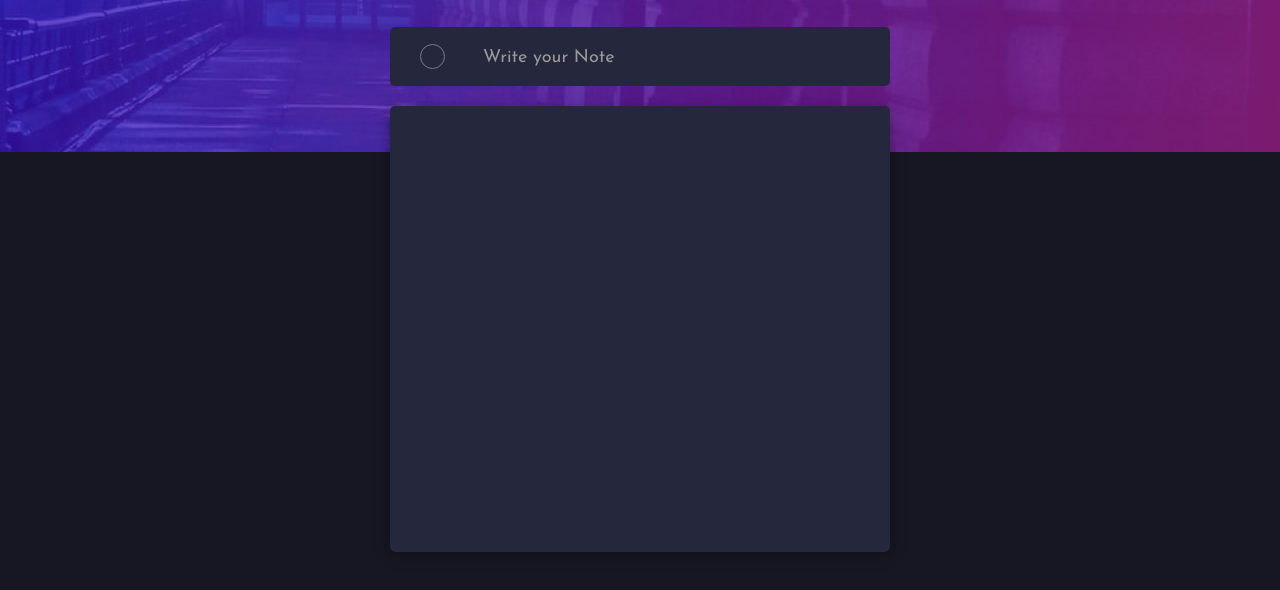
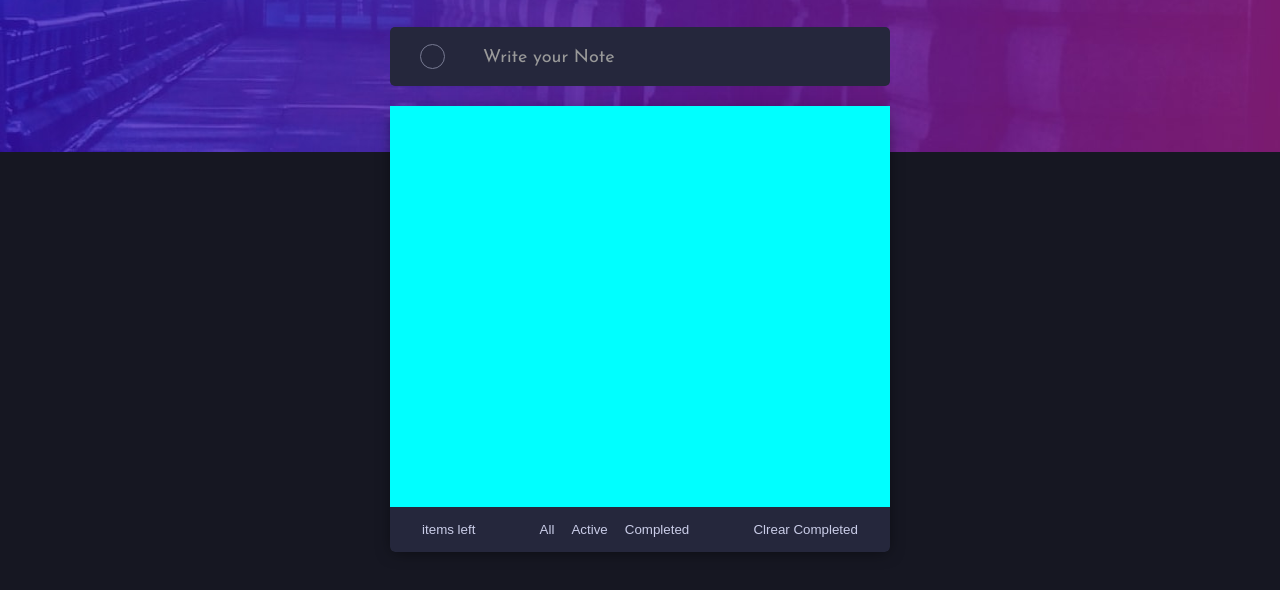
Before and after one commit to BrayanGarzon/Todo-App, a plain HTML site: page index.html in a window 1280 px wide. Shown: the part 148-738 px from the top of the page. Drawn offline with Linux system fonts and the light colour scheme.

Commit message:
add buttons comand

```diff
--- a/assets/main.js
+++ b/assets/main.js
@@ -3,6 +3,7 @@ const cuerpo = document.body;
 const inputText = document.getElementById('inputText');
 const listTareas = document.getElementById('listTareas');
 const textInput = document.getElementById('textInput');
+const botones = document.querySelectorAll('button');
 // Variable para rastrear el estado actual
 let estadoTema = 'sol'; // Inicialmente, asumimos que está en modo "sol"
 
@@ -24,6 +25,11 @@ iconoThema.addEventListener('click', function() {
 
         textInput.style.color = ' hsl(235, 19%, 35%)';
 
+        //color de los botnes del comando
+        botones.forEach(function(button) {
+            button.style.color = 'hsl(235, 19%, 35%)';
+          });
+
 
     } else {
 
@@ -43,5 +49,40 @@ iconoThema.addEventListener('click', function() {
         //style text input
         textInput.style.color = 'hsl(234, 39%, 85%)';
 
+        //color de los botnes del comando
+        botones.forEach(function(button) {
+            button.style.color = 'hsl(234, 39%, 85%)';
+          });
     }
 });
+
+
+//SECTION CHECBOX AND INPUT TAREA
+
+
+const miCheckbox = document.getElementById("miCheckbox");
+const tarea = document.getElementById('textInput');
+
+miCheckbox.addEventListener("click", function() {
+
+  if (miCheckbox.checked) {
+    const textoEscrito = tarea.value;
+
+    console.log(textoEscrito);
+
+
+
+    // Deseleccionar el checkbox después de 2 segundos
+    setTimeout(function() {
+    //limpiando el input
+    tarea.value = '';
+
+      miCheckbox.checked = false;
+    }, 500); // medio segundo
+  } else {
+
+    miCheckbox.value = '';
+
+    console.log("El checkbox está desmarcado.");
+  }
+});
--- a/assets/styles.css
+++ b/assets/styles.css
@@ -189,3 +189,30 @@ section .contenedor .listTareas{
 .attribution p a{
     text-decoration: none;
 }
+
+.contenedor .listTareas .listado{
+    width: 100%;
+    background-color: aqua;
+    height: 90%;
+}
+.contenedor .listTareas .control{
+    width: 100%;
+    height: 10%;
+    display: flex;
+    flex-direction: row;
+    justify-content: space-around;
+    align-items: center;
+
+}
+
+.contenedor .listTareas .control .comandos{
+    gap: 10px;
+}
+
+button{
+
+    background-color: transparent;
+    border: none;
+    cursor: pointer;
+    color: hsl(234, 39%, 85%);
+}
--- a/index.html
+++ b/index.html
@@ -20,13 +20,31 @@
         <h1>TODO</h1>
         <img src="/images/icon-sun.svg" alt="" class="iconThema" id="iconThema">
       </div>
+
       <div class="inputText" id="inputText">
-        <input type="checkbox" class="checkbox">
+
+        <input type="checkbox" class="checkbox" id="miCheckbox">
         <input type="text" placeholder="Write your Note" class="textInput" id="textInput">
+
       </div>
 
       <div class="listTareas" id="listTareas">
+        <div class="listado">
 
+        </div>
+        <div class="control">
+          <div class="numeroItems">
+            <button>items left</button>
+          </div>
+          <div class="comandos">
+            <button activate>All</button>
+            <button>Active</button>
+            <button>Completed</button>
+          </div>
+          <div class="clrearLista">
+            <button>Clrear Completed</button>
+          </div>
+        </div>
       </div>
 
     </div>
```
